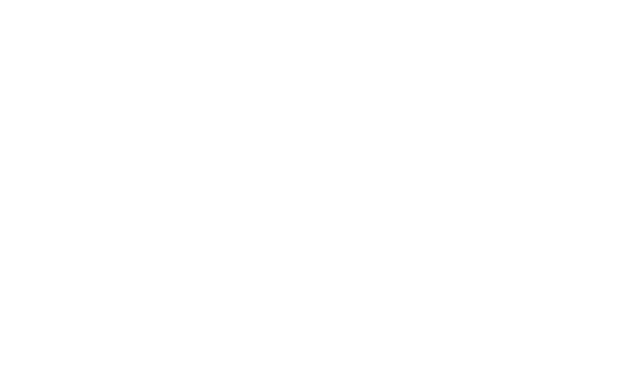
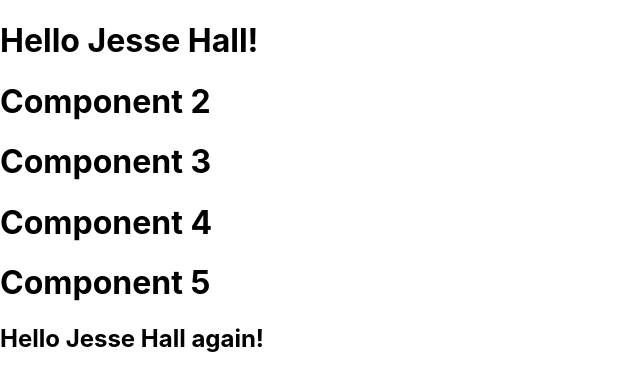
Before and after one commit to mangala-karunarathne/React-from-zero, a React (Create React App) app: page /propdrilling/without in a window 1280 px wide. Before the commit this address had no page. Shown: the top 390 px of the page, without its empty margins (0-640 px from the left). Built offline with nearby package versions, Linux system fonts and the light colour scheme.

Commit message:
PropDrilling

```diff
--- a/src/App.js
+++ b/src/App.js
@@ -4,7 +4,9 @@
 import Counter from './Componenets/counter';
 import StateTutorial from './Hooks/useState/useState';
 import EffectTutorial from './Hooks/useEffect/useEffect';
+import Component1 from './Hooks/useContext/PropDrilling/without-use-context';
 import { BrowserRouter as Router, Route, Routes} from "react-router-dom";
+
 
 function App() {
   return (
@@ -18,6 +20,8 @@
         <Route exact path='/counter' element={<Counter/>}/>
         <Route exact path='/usestate' element={<StateTutorial/>}/>
         <Route exact path='/useeffect' element={<EffectTutorial/>}/>
+        <Route exact path='/propdrilling/without' element={<Component1/>}/>
+        <Route exact path='/propdrilling/with' element={<EffectTutorial/>}/>
 
       </Routes>
 
--- /dev/null
+++ b/src/Hooks/useContext/PropDrilling/without-use-context.js
@@ -0,0 +1,50 @@
+import React, { useState } from "react";
+
+function Component1() {
+    const [user, setUser] = useState("Jesse Hall");
+
+    return (
+      <>
+        <h1>{`Hello ${user}!`}</h1>
+        <Component2 user={user} />
+      </>
+    );
+  }
+
+  function Component2({ user }) {
+    return (
+      <>
+        <h1>Component 2</h1>
+        <Component3 user={user} />
+      </>
+    );
+  }
+
+  function Component3({ user }) {
+    return (
+      <>
+        <h1>Component 3</h1>
+        <Component4 user={user} />
+      </>
+    );
+  }
+
+  function Component4({ user }) {
+    return (
+      <>
+        <h1>Component 4</h1>
+        <Component5 user={user} />
+      </>
+    );
+  }
+
+  function Component5({ user }) {
+    return (
+      <>
+        <h1>Component 5</h1>
+        <h2>{`Hello ${user} again!`}</h2>
+      </>
+    );
+  }
+
+  export default Component1;
```
Also changed, not shown: src/Hooks/useContext/PropDrilling/with-use-context.js (added).
